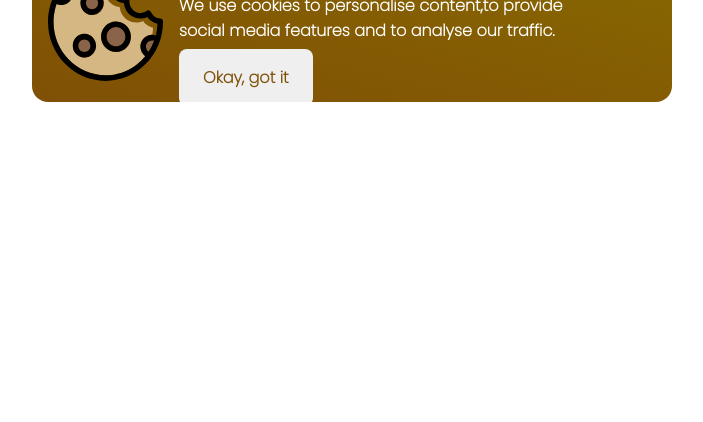
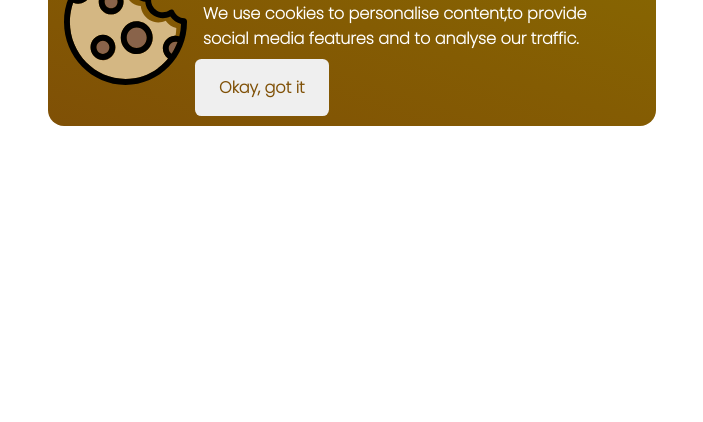
Before and after one commit to IvanIsak2000/learn-JS, a plain HTML site: page Cookie/index.html in a window 1280 px wide. Shown: the part 378-800 px from the top of the page, without its empty margins (288-991 px from the left). Drawn offline with nearby package versions, Linux system fonts and the light colour scheme.

Commit message:
changed style

```diff
--- a/Cookie/style.css
+++ b/Cookie/style.css
@@ -12,27 +12,30 @@
     transform:translate(-50%, -50%);
     color: white;
     display: flex;
-    width: 40rem;
-    height: 10rem;
+    width: 38rem;
+    height: 13rem;
     border-radius: 1rem;
-    padding: 1rem;
+    padding: 5rem 1rem;
     font-family: 'Poppins', sans-serif;
     align-items: center;
     overflow: hidden;
 }
 
 .cookie{
-    padding-right: 1rem;
+    padding-right: 0.5rem;
+
 }
+
 .cookie-title{
     font-size: 2rem;
     font-weight: lighter;
+    padding: 0.5rem;
 }
 
 .cookie-subtitle{
     font-weight: bold;
     font-size: 1rem;
-    padding: 0.4rem 0rem;
+    padding: 0.5rem;
 }
 
 button{
@@ -42,6 +45,6 @@ button{
     font-family: 'Poppins', sans-serif;
     font-size: 1rem;
     font-weight: bold;
-    border-radius: 0.5rem;
+    border-radius: 0.4rem;
 
 }
```
